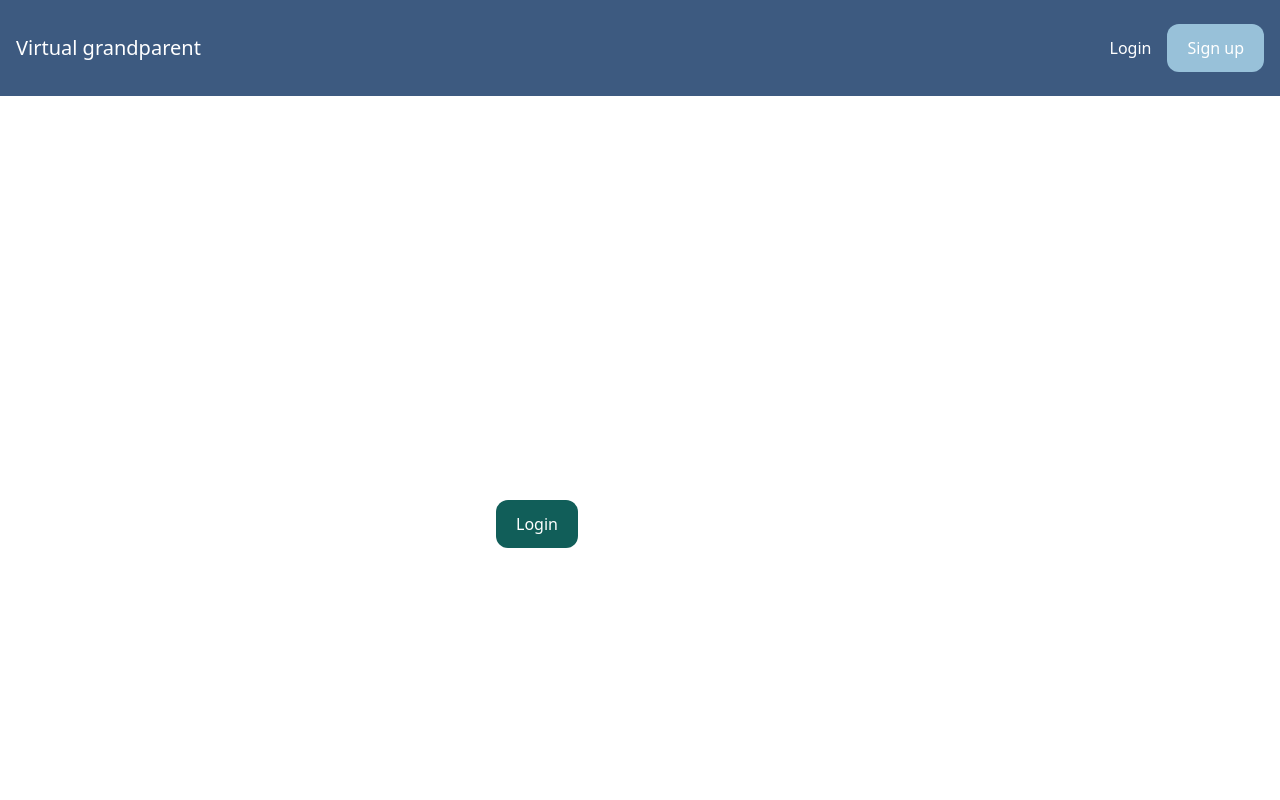
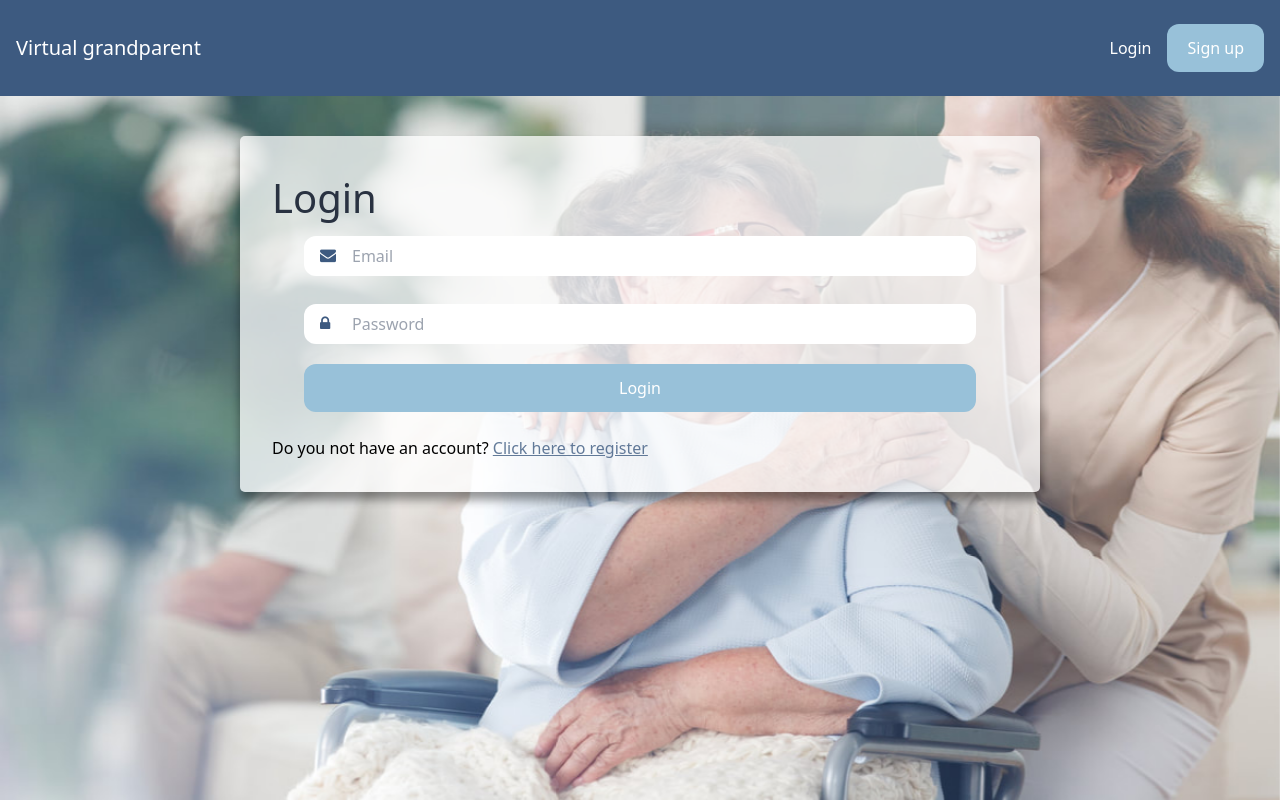
Before and after one commit to anapaolacw/virtual-grandparent, a Django app: page /authentication/login/ in a window 1280 px wide. Run offline with Django 3.2, Linux system fonts and the light colour scheme; some libraries are stand-ins or nearby versions.

Commit message:
design(auth): change login design

```diff
--- a/authentication/forms.py
+++ b/authentication/forms.py
@@ -39,7 +39,7 @@ class SignupForm(BootstrapModelForm):
         # fields = ('name', 'age', 'phoneNumber', 'email','password')
         fields = ('name', 'email', 'phoneNumber','password')
         exclude = ['username',]
-        icons ={
+        icons = {
             'name': 'fa fa-user',
             'password': 'fa fa-lock',
             'confirmPassword': 'fa fa-lock',
@@ -60,7 +60,12 @@ class LoginForm(BootstrapModelForm):
     class Meta:
         model = User
         fields = ('email','password')
+        icons = {
+            'email': 'fa fa-envelope',
+            'password': 'fa fa-lock',
+        }
+
     def __init__(self, *args, **kwargs):
         super(LoginForm, self).__init__(*args, **kwargs)
         for visible in self.visible_fields():
-            visible.field.widget.attrs['class'] = 'w-full mt-2 px-4 py-2 rounded-xl'
+            visible.field.widget.attrs['class'] = 'w-full mt-2 px-4 py-2 rounded-xl pl-12'
--- a/authentication/urls.py
+++ b/authentication/urls.py
@@ -5,7 +5,7 @@ from . import views
 app_name = 'authentication'
 urlpatterns =  [
     path('signup/', views.signup, name='signup'),
-    path('login/', auth_views.LoginView.as_view(template_name='authentication/login.html'), name='login'),
-    path('logout/', auth_views.LogoutView.as_view(), name='logout'),
+    path('login/', views.login, name='login'),
+    path('logout/', views.logout, name='logout'),
 
 ]
--- a/authentication/views.py
+++ b/authentication/views.py
@@ -1,5 +1,5 @@
 from django.shortcuts import redirect, render
-from .forms import SignupForm
+from .forms import LoginForm, SignupForm
 from django.contrib.auth import authenticate, login as login_session, logout as logout_session
 from django.contrib.auth.decorators import login_required
 from django.apps import apps as django_apps
@@ -23,6 +23,10 @@ def signup(request):
 
 def login(request):
     error_message = None
+    form = {}
+    if request.method == 'GET':
+        form = LoginForm()
+
     if request.method == 'POST':
         email = request.POST['email']
         password = request.POST['password']
@@ -32,7 +36,7 @@ def login(request):
             return redirect('core:home')
         error_message = django_apps.get_app_config(
             'authentication').INVALID_CREDENTIALS_MESSAGE
-    return render(request, 'authentication/login.html', {"error_message": error_message})
+    return render(request, 'authentication/login.html', {'form': form, "error_message": error_message})
 
 @login_required()
 def logout(request):
--- a/static/css/base.css
+++ b/static/css/base.css
@@ -54,3 +54,11 @@
 .align-text{
     text-align: center;
 }
+.link-text{
+    color: var(--blue);
+    opacity: 0.8;
+    text-decoration: underline;
+}
+.link-text:hover{
+    opacity: 0.5;
+}
--- a/templates/authentication/login.html
+++ b/templates/authentication/login.html
@@ -1,30 +1,45 @@
 {% extends 'core/base.html' %}
 {% load static %}
 
+{% block static %}
+<link rel="stylesheet" href="{% static 'css/cards.css' %}">
+<link rel="stylesheet" href="{% static 'css/form.css' %}">
+<link href="//maxcdn.bootstrapcdn.com/font-awesome/4.1.0/css/font-awesome.min.css" rel="stylesheet">
+{% endblock %}
+
 {% block title %}Log in | {% endblock %}
 
+{% block content %}
+<div class="container-background">
+    <img src="{% static 'images/background.jpg' %}" class="img-fluid stretch" alt="Two persons">
+</div>
 
-{% block content %}
-<div class="p-10 lg:p-20 text-center">
-    <h1 class="text-3xl lg:text-6xl text-white">Login</h1>
+<div class="card-container p-10">
+    <div class="col-md-6 single-card lg:w-2/3 p-8 mx-auto">
+        <h1 class="title">Login</h1>
 
-</div>
-<form method="post" action="{% url 'authentication:login' %}" class="lg:w-1/4 px-4 mx-auto"  enctype="multipart/form-data">
+        <form method="post" action="{% url 'authentication:login' %}" class="px-8 mx-auto"  enctype="multipart/form-data">
             {% csrf_token %}
             {% for field in form %}
             <fieldset class="mb-5">
-        <label class="text-white" for="{{ field.name }}">{{ field.label }}</label>
-        <input type="{{field.field.widget.input_type }}" name="{{ field.name }}" class="w-full mt-2 px-4 py-2 rounded-xl">
-
+                <div class="custom-wrapper">
+                    {{field}}
+                    <i class="{{ field.field.icon }} input-icon"></i>
+                </div>
                 {% if field.errors %}
                     <div class="mt-1 px-4 py-2 rounded-xl bg-red-300 text-white">
                         <p class="error-message">{{ field.errors.0 }}</p>
                     </div>
-
                 {% endif %}
                 <span></span>
             </fieldset>
             {% endfor %}
-    <input type="submit" value="Login" class = "px-5 py-3 rounded-xl text-white bg-teal-800 hover:bg-teal-700">
+            <input type="submit" value="Login" class = "px-5 py-3 rounded-xl base-button large-button">
+            <br />
         </form>
+        <p>Do you not have an account?
+            <a href="{% url 'authentication:signup' %}" class="link-text">Click here to register</a>
+        </p>
+    </div>
+</div>
 {% endblock %}
```
Also changed, not shown: templates/authentication/signup.html (+5 -3 lines). Lines whose indentation alone changed are shown as unchanged.
